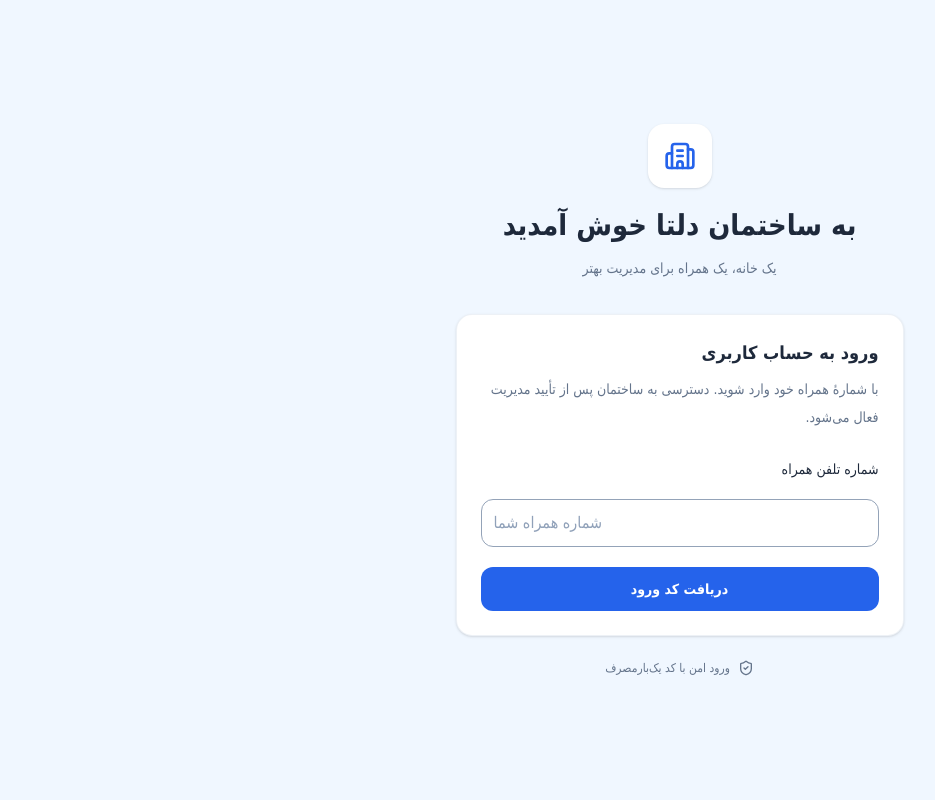
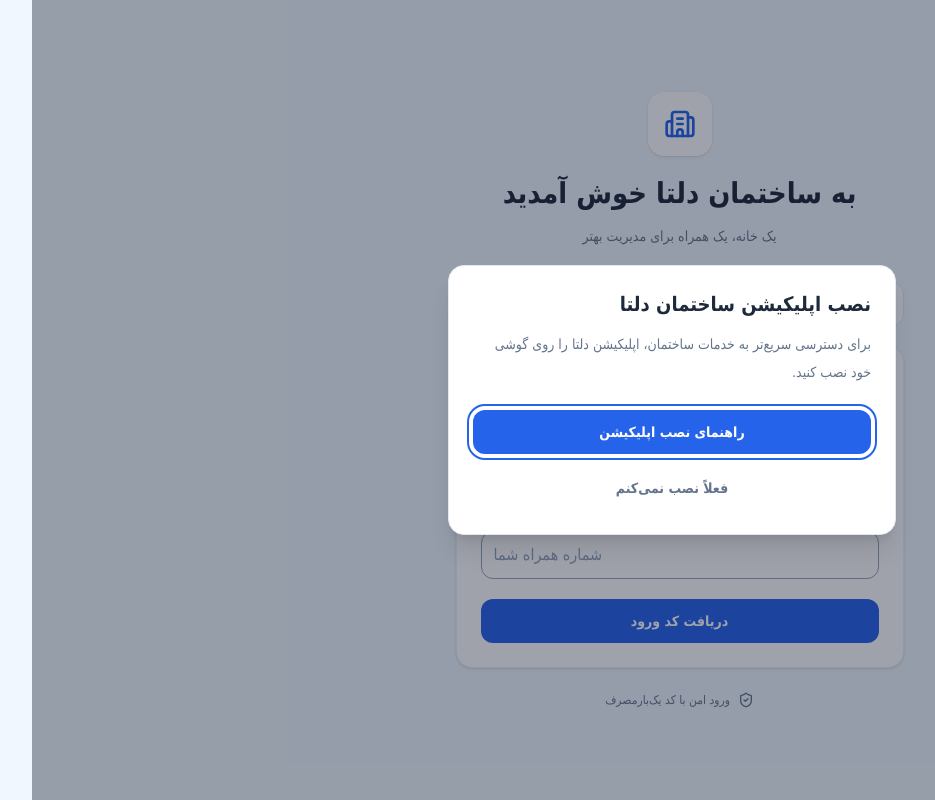
Before and after one commit to arashdm2020/delta-management, a Next.js app: page /login in a window 1280 px wide. Shown: the whole page, without its empty margins (91-1026 px from the left). Built offline with nearby package versions, Linux system fonts and the light colour scheme.

Commit message:
feat: offer optional PWA installation before login

```diff
--- a/src/app/(auth)/login/page.tsx
+++ b/src/app/(auth)/login/page.tsx
@@ -1,6 +1,7 @@
 import { Building2, ShieldCheck } from "lucide-react";
 import { AuthForm } from "@/components/shared/auth-form";
 import { Card } from "@/components/ui/card";
+import { LoginInstall } from "@/components/shared/login-install";
 export default function Login() {
   return (
     <main className="grid min-h-dvh place-items-center px-5 py-10">
@@ -12,6 +13,7 @@ export default function Login() {
           <h1 className="page-heading">به ساختمان دلتا خوش آمدید</h1>
           <p className="page-description">یک خانه، یک همراه برای مدیریت بهتر</p>
         </div>
+        <LoginInstall />
         <Card>
           <h2 className="mb-2 text-lg font-bold">ورود به حساب کاربری</h2>
           <p className="mb-7 text-sm leading-7 text-secondary">
--- /dev/null
+++ b/src/components/shared/login-install.tsx
@@ -0,0 +1,117 @@
+"use client";
+
+import { useEffect, useRef, useState } from "react";
+import { Download } from "lucide-react";
+import { Button } from "@/components/ui/button";
+
+interface InstallEvent extends Event {
+  prompt(): Promise<void>;
+  userChoice: Promise<{ outcome: "accepted" | "dismissed" }>;
+}
+const dismissalKey = "delta-install-dismissed-at";
+const sessionKey = "delta-install-suggested";
+const week = 7 * 24 * 60 * 60 * 1000;
+
+export function LoginInstall() {
+  const dialog = useRef<HTMLDialogElement>(null);
+  const deferred = useRef<InstallEvent | null>(null);
+  const [installed, setInstalled] = useState(false);
+  const [nativeAvailable, setNativeAvailable] = useState(false);
+  const [manual, setManual] = useState(false);
+  const [ios, setIos] = useState(false);
+  const [busy, setBusy] = useState(false);
+
+  useEffect(() => {
+    const display = matchMedia("(display-mode: standalone)");
+    const isStandalone = () => display.matches ||
+      Boolean((navigator as Navigator & { standalone?: boolean }).standalone);
+    const sync = () => {
+      setInstalled(isStandalone());
+      if (isStandalone()) dialog.current?.close();
+    };
+    const capture = (event: Event) => {
+      event.preventDefault();
+      deferred.current = event as InstallEvent;
+      setNativeAvailable(true);
+    };
+    const didInstall = () => {
+      deferred.current = null;
+      setNativeAvailable(false);
+      setInstalled(true);
+      dialog.current?.close();
+    };
+    const timer = setTimeout(() => {
+      sync();
+      setIos(/iPad|iPhone|iPod/.test(navigator.userAgent) ||
+        (navigator.platform === "MacIntel" && navigator.maxTouchPoints > 1));
+      if (isStandalone()) return;
+      let suppressed = false;
+      try {
+        const timestamp = Number(localStorage.getItem(dismissalKey));
+        suppressed = (timestamp > 0 && Date.now() - timestamp < week) ||
+          sessionStorage.getItem(sessionKey) === "true";
+        sessionStorage.setItem(sessionKey, "true");
+      } catch { /* Installation remains optional when storage is unavailable. */ }
+      if (!suppressed) dialog.current?.showModal();
+    }, 0);
+    window.addEventListener("beforeinstallprompt", capture);
+    window.addEventListener("appinstalled", didInstall);
+    display.addEventListener("change", sync);
+    return () => {
+      clearTimeout(timer);
+      window.removeEventListener("beforeinstallprompt", capture);
+      window.removeEventListener("appinstalled", didInstall);
+      display.removeEventListener("change", sync);
+    };
+  }, []);
+
+  function dismiss() {
+    try { localStorage.setItem(dismissalKey, String(Date.now())); } catch {}
+    dialog.current?.close();
+  }
+  async function install() {
+    const event = deferred.current;
+    if (!event) { setManual(true); return; }
+    deferred.current = null;
+    setNativeAvailable(false);
+    setBusy(true);
+    try {
+      await event.prompt();
+      const choice = await event.userChoice;
+      if (choice.outcome === "accepted") dialog.current?.close();
+      else dismiss();
+    } catch { setManual(true); }
+    finally { setBusy(false); }
+  }
+  return (
+    <>
+      {!installed && (
+        <Button type="button" variant="outline" className="mb-5 w-full"
+          onClick={() => dialog.current?.showModal()}>
+          <Download size={18} aria-hidden="true" /> نصب اپلیکیشن
+        </Button>
+      )}
+      <dialog ref={dialog} dir="rtl" aria-labelledby="install-title"
+        aria-describedby="install-description"
+        onCancel={(event) => { event.preventDefault(); dismiss(); }}
+        className="fixed inset-0 m-auto max-h-[90dvh] w-[calc(100%-2rem)] max-w-md overflow-y-auto rounded-2xl border border-border bg-white p-6 text-foreground shadow-xl backdrop:bg-slate-900/40">
+        <h2 id="install-title" className="text-xl font-bold">نصب اپلیکیشن ساختمان دلتا</h2>
+        <p id="install-description" className="mt-3 text-sm leading-7 text-secondary">
+          برای دسترسی سریع‌تر به خدمات ساختمان، اپلیکیشن دلتا را روی گوشی خود نصب کنید.
+        </p>
+        {(manual || ios) && (
+          <div role="status" className="mt-4 rounded-xl bg-soft p-4 text-sm leading-7">
+            {ios ? <p>در Safari دکمهٔ اشتراک‌گذاری را بزنید، سپس «افزودن به صفحهٔ اصلی» (Add to Home Screen) و «افزودن» را انتخاب کنید. اگر این گزینه در مرورگر فعلی نیست، همین نشانی را در Safari باز کنید.</p> :
+              <p>در منوی Chrome یا Edge گزینهٔ «نصب برنامه» یا «افزودن به صفحهٔ اصلی» را انتخاب کنید. در رایانه، آیکون نصب کنار نوار نشانی را بررسی کنید. اگر گزینهٔ نصب نمایش داده نمی‌شود، می‌توانید فعلاً از همین وب‌سایت استفاده کنید.</p>}
+          </div>
+        )}
+        <div className="mt-6 flex flex-col gap-3">
+          <Button type="button" disabled={busy} onClick={install}>
+            {busy ? "در حال باز کردن نصب…" : nativeAvailable ? "نصب اپلیکیشن" : "راهنمای نصب اپلیکیشن"}
+          </Button>
+          <Button type="button" variant="ghost" onClick={dismiss}>فعلاً نصب نمی‌کنم</Button>
+        </div>
+      </dialog>
+    </>
+  );
+}
--- a/tests/e2e.ts
+++ b/tests/e2e.ts
@@ -64,6 +64,7 @@ try {
   }
   await page.goto(origin + "/home");
   await page.waitForURL("**/login");
+  await page.getByRole("button", { name: "فعلاً نصب نمی‌کنم" }).click();
   const denied = await context.request.post(origin + "/api/auth/request", {
     data: { phone: "09101010101" },
     headers: { Origin: "https://untrusted.invalid" },
--- a/tests/finance-e2e.ts
+++ b/tests/finance-e2e.ts
@@ -107,6 +107,7 @@ try {
     await route.fulfill({ json: { challengeId: "e909e093-14fb-4d30-a8da-30cb9f4302d5", deliveryStatus: "unknown" } });
   });
   await recoveryPage.goto(origin + "/login");
+  await recoveryPage.getByRole("button", { name: "فعلاً نصب نمی‌کنم" }).click();
   await recoveryPage.getByLabel("شماره تلفن همراه", { exact: true }).fill("09111000008");
   await recoveryPage.getByRole("button", { name: "دریافت کد ورود", exact: true }).click();
   await expect(recoveryPage.getByLabel("کد یک‌بارمصرف پیامک‌شده", { exact: true })).toBeVisible();
--- /dev/null
+++ b/tests/login-install-e2e.ts
@@ -0,0 +1,57 @@
+import { chromium, expect } from "@playwright/test";
+import { spawn } from "node:child_process";
+import assert from "node:assert/strict";
+
+// Public login page only: no OTP requests, SMS sends or database writes.
+const origin = "http://localhost:3005";
+const server = spawn(process.execPath, ["node_modules/next/dist/bin/next", "dev", "--hostname", "127.0.0.1", "--port", "3005"], {
+  env: { ...process.env, APP_ORIGIN: origin, DELTA_ACCEPTANCE_DIST: "true" },
+  stdio: "ignore",
+});
+let browser;
+try {
+  for (let i = 0; i < 120; i++) {
+    try { if ((await fetch(origin + "/login")).ok) break; } catch {}
+    if (i === 119) throw Error("Login server unavailable");
+    await new Promise(resolve => setTimeout(resolve, 500));
+  }
+  browser = await chromium.launch({ executablePath: "C:/Program Files/Google/Chrome/Application/chrome.exe" });
+  const context = await browser.newContext({ viewport: { width: 360, height: 800 } });
+  const page = await context.newPage();
+  await page.goto(origin + "/login");
+  const dialog = page.getByRole("dialog");
+  await expect(dialog).toBeVisible();
+  await dialog.getByRole("button", { name: "راهنمای نصب اپلیکیشن" }).click();
+  await expect(dialog.getByRole("status")).toContainText("Chrome");
+  await dialog.getByRole("button", { name: "فعلاً نصب نمی‌کنم" }).click();
+  await expect(page.getByLabel("شماره تلفن همراه", { exact: true })).toBeVisible();
+  await page.reload();
+  await expect(dialog).not.toBeVisible();
+  await page.getByRole("button", { name: "نصب اپلیکیشن", exact: true }).click();
+  await expect(dialog).toBeVisible();
+  await page.evaluate(`(() => {
+    const event = new Event("beforeinstallprompt");
+    Object.assign(event, { prompt: async () => { document.body.dataset.nativePrompt = "called"; }, userChoice: Promise.resolve({ outcome: "accepted" }) });
+    window.dispatchEvent(event);
+  })()`);
+  assert.equal(await page.locator("body").getAttribute("data-native-prompt"), null);
+  await dialog.getByRole("button", { name: "نصب اپلیکیشن", exact: true }).click();
+  await expect(page.locator("body")).toHaveAttribute("data-native-prompt", "called");
+  await expect(dialog).not.toBeVisible();
+  const standalone = await browser.newContext();
+  await standalone.addInitScript(() => Object.defineProperty(navigator, "standalone", { value: true }));
+  const installed = await standalone.newPage();
+  await installed.goto(origin + "/login");
+  await expect(installed.getByRole("dialog")).not.toBeVisible();
+  await expect(installed.getByRole("button", { name: "نصب اپلیکیشن", exact: true })).not.toBeVisible();
+  const ios = await browser.newContext({ userAgent: "Mozilla/5.0 (iPhone; CPU iPhone OS 18_0 like Mac OS X) AppleWebKit/605.1.15 Version/18.0 Mobile/15E148 Safari/604.1" });
+  const iphone = await ios.newPage();
+  await iphone.goto(origin + "/login");
+  await expect(iphone.getByRole("dialog")).toContainText("Add to Home Screen");
+  assert.equal(await page.evaluate(() => document.documentElement.scrollWidth <= innerWidth), true);
+  console.log("Login installation checks passed: pre-auth dialog, manual Android/iOS guidance, dismissal persistence, persistent entry, standalone suppression and user-initiated native prompt (mocked). No SMS or database writes.");
+} finally {
+  await browser?.close();
+  server.kill();
+  if (server.exitCode === null) await new Promise<void>(resolve => server.once("exit", () => resolve()));
+}
```
